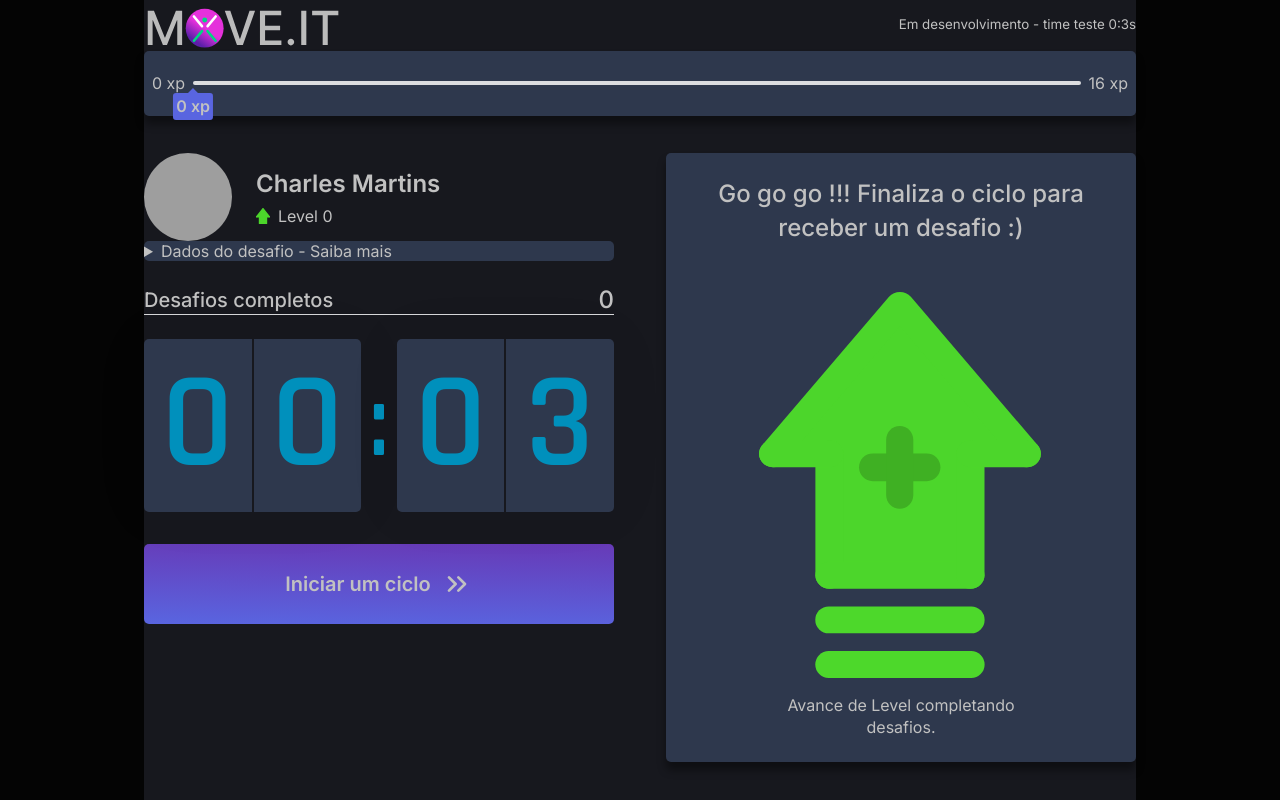
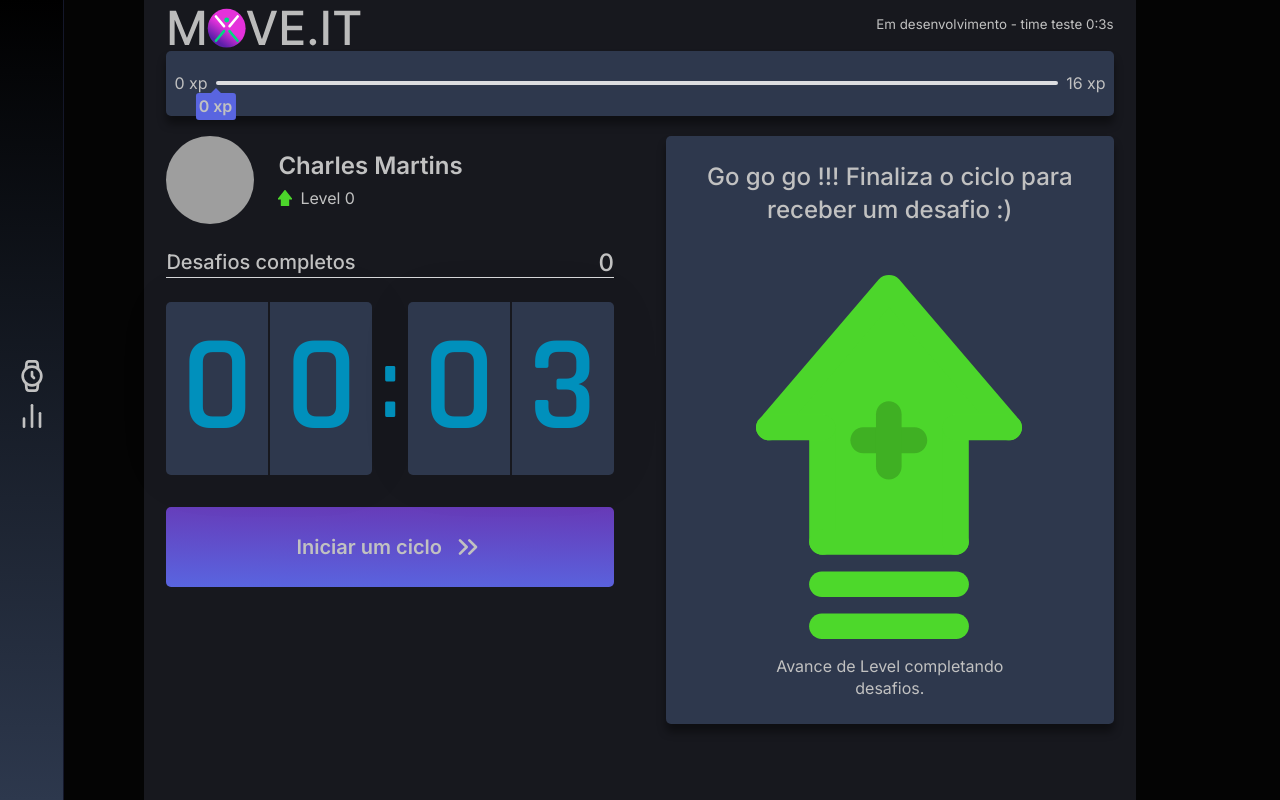
Before and after one commit to charles-mrt/nlw4-move.it, a Next.js app: page / in a window 1280 px wide. Built offline with nearby package versions, Linux system fonts and the light colour scheme; grey boxes are pictures that could not be loaded.

Commit message:
import sidebar

```diff
--- a/src/pages/index.tsx
+++ b/src/pages/index.tsx
@@ -12,7 +12,8 @@ import { Profile } from "../components/Profile";
 import { CompletedChallenges } from "../components/CompletedChallenges";
 import { Countdown } from "../components/Countdown";
 import { ChallengeBox } from "../components/ChallengeBox";
-import { CreatesChartChallenge } from "../components/ChartChallenge";
+import { Sidebar } from "../components/Sidebar";
+
 
 
 interface HomeProps {
@@ -32,9 +33,12 @@ export default function Home(props) {
       challengesFailed={props.challengesFailed}
       totalChallenge={props.totalChallenge}
     >
+
       <div className={styles.container}>
         <Head> <title> Início | move.it </title></Head>
 
+        <Sidebar />
+        <div className={styles.wrap}>
           <MainLogo />
           <ExperienceBar />
 
@@ -42,9 +46,8 @@ export default function Home(props) {
             <section>
               <div>
                 <Profile />
-              <CreatesChartChallenge />
+
                 <CompletedChallenges />
-
                 <Countdown />
               </div>
 
@@ -53,7 +56,7 @@ export default function Home(props) {
               </div>
             </section>
           </CountdownProvider>
-
+        </div>
       </div>
     </ChallengesProvider>
   )
```
Lines whose indentation alone changed are shown as unchanged.
